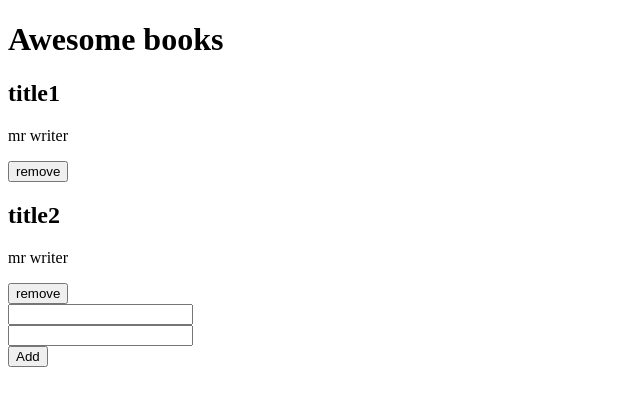
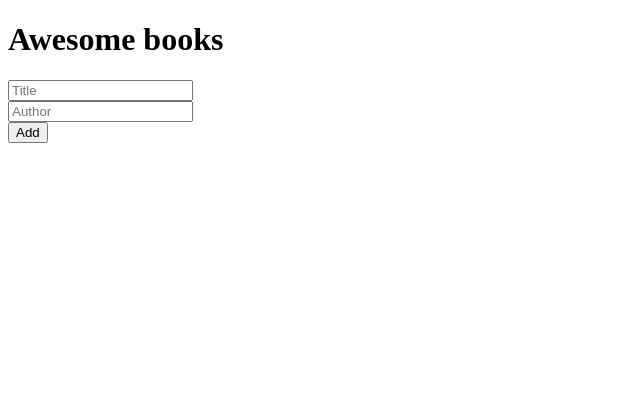
Before and after one commit to AlexHamn/Awesome_Books, a plain HTML site: page index.html in a window 1280 px wide. Shown: the whole page, without its empty margins (0-640 px from the left). Drawn offline with Linux system fonts and the light colour scheme.

Commit message:
add placeholder text

```diff
--- a/index.html
+++ b/index.html
@@ -22,9 +22,9 @@
     </section>
     <section id="add">
         <form action="post">
-            <input type="text" name="title" id="title">
+            <input type="text" name="title" id="title" placeholder="Title">
             <br>
-            <input type="text" name="author" id="author">
+            <input type="text" name="author" id="author" placeholder="Author">
             <br>
             <button type="submit">Add</button>
         </form>
--- a/script.js
+++ b/script.js
@@ -1,19 +1,15 @@
 let collection = [];
 
-function Book(title, author) {
-    this.title = title,
-    this.author = author,
-    collection.push({ 'title':this.title, 'author': this.author});
+class Book {
+    constructor(title, author) {
+        this.title = title,
+        this.author = author,
+        collection.push({ 'title': this.title, 'author': this.author });
+    }
 }
 
 let book1 = Book('title1', 'mr writer');
 let book2 = Book('title2', 'mr writer');
-
-console.log(collection);
-
-// removeBook('title2');
-
-console.log(collection);
 
 function displayBook(title, author, id) {
     let books = document.getElementById('books');
```
